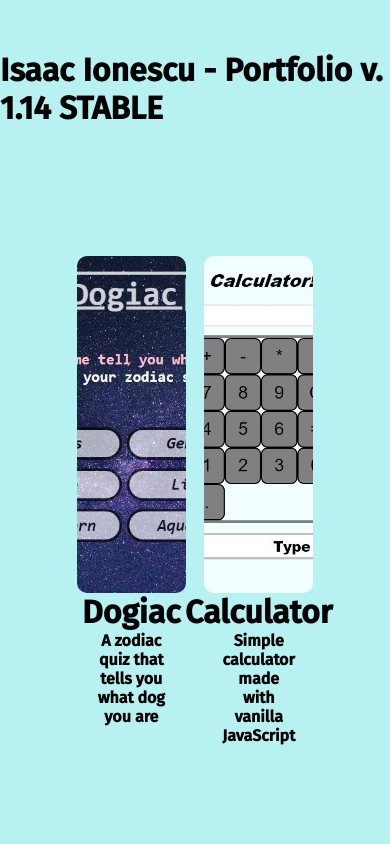
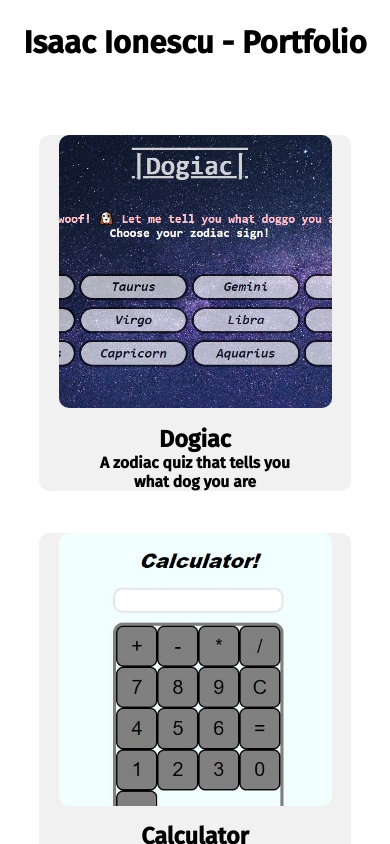
Before and after one commit to isaacionescu/portfolio, a plain HTML site: page index.html in a window 390 px wide. Drawn offline with Linux system fonts and the light colour scheme.

Commit message:
v. 1.15 // STABLE MOBILE RELEASE

```diff
--- a/index.html
+++ b/index.html
@@ -9,7 +9,7 @@
 <body>
 	<header>
 		<div class="header-text-box">
-			<h1>Isaac Ionescu - Portfolio v. 1.14 STABLE</h1>
+			<h1>Isaac Ionescu - Portfolio</h1>
 		</div>
 	</header>
 
--- a/style.css
+++ b/style.css
@@ -23,66 +23,6 @@ textarea, input {
     padding: 0;
 }
 
-html, body {
-    background-color: var(--cyan);
-
-    width: 100vw;
-    height: 100vh;
-    font-family: 'Fira Sans', sans-serif;
-}
-
-header {
-    /*background-color: var(--cyan);*/
-    height: 15vh;
-    width: 100vw;
-    display: flex;
-    flex-direction: row;
-    justify-content: center;
-    align-items: flex-end;
-}
-
-.header-text-box {
-    /*background-color: pink;*/
-    color: black;
-}
-
-main {
-    /*background-color: yellow;*/
-    height: 85vh;
-    width: 100vw;
-    display: flex;
-    justify-content: center;
-    align-items: center;
-    /*position: relative;*/
-}
-
-.grid {
-    /*background-color: green;*/
-    /*border: 5px solid orange;*/
-    height: 80%;
-    width: 70%;
-/*  position: absolute;
-    top: 0; left: 0; right: 0;
-    margin: auto;
-*/
-    display: grid;
-    grid-template-columns: repeat(2, 40%);
-    align-items: center;
-    justify-content: space-evenly;
-}
-
-.project-item {
-    /*background-color: var(--lightgrey);*/
-    /*border: 2px solid black;*/
-    border-radius: 10px;
-    height: 80%;
-    /*width: 100%;*/
-    display: flex;
-    align-items: center;
-    flex-flow: column nowrap;
-    justify-content: space-evenly;
-}
-
 a {
     /*background-color: red;*/
     content: '';
@@ -106,6 +46,64 @@ a:visited {
     color: inherit;
 }
 
+html {
+    font-size: 16px; /*default*/
+}
+
+html, body {
+    width: 100vw;
+    height: 100vh;
+    font-family: 'Fira Sans', sans-serif;
+}
+
+header {
+    /*background-color: var(--cyan);*/
+    height: 15vh;
+    /*width: 50%;*/
+    display: flex;
+    flex-direction: row;
+    justify-content: center;
+    align-items: flex-end;
+}
+
+.header-text-box {
+    /*background-color: pink;*/
+    color: black;
+}
+
+main {
+    /*background-color: yellow;*/
+    height: 85vh;
+    /*width: 100vw;*/
+    display: flex;
+    justify-content: center;
+    align-items: center;
+    /*position: relative;*/
+}
+
+.grid {
+    /*background-color: green;*/
+    /*border: 5px solid orange;*/
+    height: 80%;
+    width: 70%;
+    display: grid;
+    grid-template-columns: repeat(2, 40%);
+    align-items: center;
+    justify-content: space-evenly;
+}
+
+.project-item {
+    /*background-color: var(--lightgrey);*/
+    /*border: 2px solid black;*/
+    border-radius: 10px;
+    height: 80%;
+    /*width: 100%;*/
+    display: flex;
+    align-items: center;
+    flex-flow: column nowrap;
+    justify-content: space-evenly;
+}
+
 .img-preview {
     /*background-color: blue;*/
     /*border: 3px dashed black;*/
@@ -114,17 +112,6 @@ a:visited {
     border-radius: 10px;
 }
 
-#dogiac {
-    background: url('img/dogiac.JPG') 50% 0%;
-    background-size: cover;
-    background-repeat: no-repeat;
-}
-
-#calculator {
-    background: url('img/calculator.JPG') 50% 0%;
-    background-size: cover;
-    background-repeat: no-repeat;
-}
 
 .description-box {
     /*background-color: pink;*/
@@ -139,6 +126,17 @@ a:visited {
     /*line-height: 1rem;*/
 }
 
+#dogiac {
+    background: url('img/dogiac.JPG') 50% 0%;
+    background-size: cover;
+    background-repeat: no-repeat;
+}
+
+#calculator {
+    background: url('img/calculator.JPG') 50% 0%;
+    background-size: cover;
+    background-repeat: no-repeat;
+}
 
 h2 {
     /*background-color: yellow;*/
@@ -167,3 +165,88 @@ h3 {
     transform: scale(1);
     transition-duration: 0.4s;
 }
+
+
+
+/*MEDIA QUERIES*/
+/*Mobile view*/
+@media (max-width: 599px) {
+    html, body {
+        min-height: 100vh;
+        width: 100vw;
+        overflow-x: hidden;
+        /*background-color: black*/
+    }
+
+    .header-text-box {
+        /*font-size: 4vw;*/
+    }
+
+    header {
+        /*height: unset;*/
+        height: 10vh;
+        align-items: center;
+    }
+
+    main {
+        height: unset;
+        /*min-height: 90vh;*/
+        align-items: center;
+        justify-content: center;
+    }
+
+    .grid {
+        margin: 7vh auto;
+        width: 80%;
+        /*height: unset;*/
+        grid-template-columns: repeat(1, 100%);
+        grid-gap: 15vw;
+        /*grid-template-rows: repeat(1, 100%);*/
+        /*grid-auto-rows: minmax(100px, auto)*/
+        justify-content: space-around;
+        align-items: center;
+    }
+
+    .project-item {
+        background-color: var(--lightgrey);
+        /*width: 100%;*/
+        height: 105%;
+        justify-content: space-between;
+        /*margin-top: 5vh;*/
+        /*overflow: hidden;*/
+    }
+
+    .img-preview {
+        height: 70vw;
+        width: 70vw;
+    }
+
+    .description-box {
+        /*background-color: pink;*/
+        max-height: 20%;
+        width: 90%;
+        display: flex;
+        flex-flow: column nowrap;
+        justify-content: space-evenly;
+        text-align: center;
+        font-size: 0.8rem;
+        /*overflow: hidden;*/
+        /*line-height: 1rem;*/
+    }
+
+    h1 {
+        font-size: 8vw;
+
+    }
+
+    h2 {
+        font-size: 6vw;
+    }
+
+    h3 {
+        font-size: 4vw;
+    }
+
+
+
+}
```
